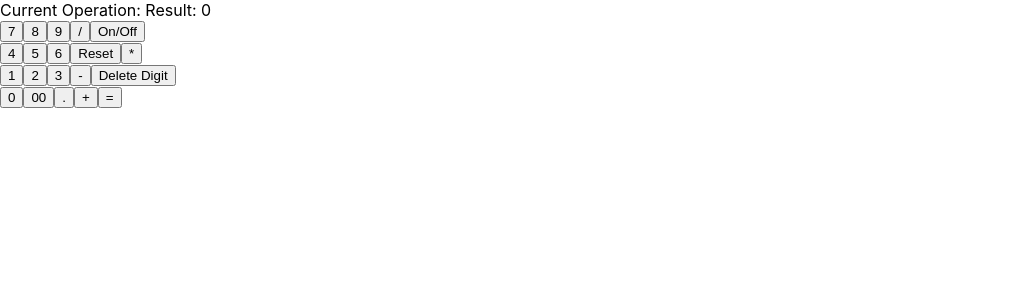
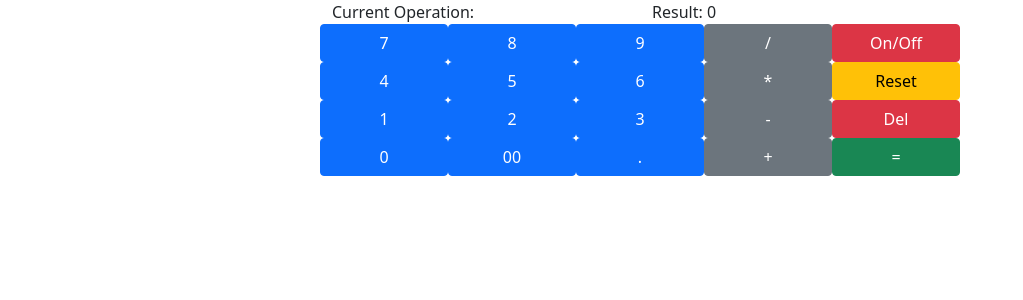
Before and after one commit to apotato369550/react-calculator, a React (Create React App) app: page / in a window 1280 px wide. Shown: the top 300 px of the page, without its empty margins (0-1023 px from the left). Built offline with nearby package versions, Linux system fonts and the light colour scheme.

Commit message:
Imported bootstrap and added button styles

```diff
--- a/package.json
+++ b/package.json
@@ -6,7 +6,7 @@
     "@testing-library/jest-dom": "^5.14.1",
     "@testing-library/react": "^11.2.7",
     "@testing-library/user-event": "^12.8.3",
-    "bootstrap": "^5.1.1",
+    "bootstrap": "^5.1.2",
     "react": "^17.0.2",
     "react-dom": "^17.0.2",
     "react-scripts": "^1.1.5",
--- a/src/App.js
+++ b/src/App.js
@@ -9,16 +9,17 @@ import Reset from './components/reset';
 import Power from './components/power';
 import React, { useState, useEffect } from 'react';
 
+// import/source bootstrap here
+
 function App() {
   const [result, setResult] = useState("0");
   const [currentOperation, setCurrentOperation] = useState("");
   const [expression, setExpression] = useState([])
   const [power, setPower] = useState(true)
-  // test the things
-
+  // fix color theme for buttons
 
   return (
-    <div className="Container">
+    <div className="container w-50">
 
       <div className="row"><span className="col"> Current Operation: {currentOperation}</span> <span className="col"> Result: <Result result={result} /></span> </div>
 
@@ -34,8 +35,8 @@ function App() {
         <Digit number={"4"} result={result} setResult={setResult} currentOperation={currentOperation} setCurrentOperation={setCurrentOperation} expression={expression} setExpression={setExpression} power={power}/>
         <Digit number={"5"} result={result} setResult={setResult} currentOperation={currentOperation} setCurrentOperation={setCurrentOperation} expression={expression} setExpression={setExpression} power={power}/>
         <Digit number={"6"} result={result} setResult={setResult} currentOperation={currentOperation} setCurrentOperation={setCurrentOperation} expression={expression} setExpression={setExpression} power={power}/>
+        <Operation operation={"*"} currentOperation={currentOperation} setCurrentOperation={setCurrentOperation} result={result} setResult={setResult} expression={expression} setExpression={setExpression} power={power}/>
         <Reset setExpression={setExpression} setCurrentOperation={setCurrentOperation} setResult={setResult} power={power}/>
-        <Operation operation={"*"} currentOperation={currentOperation} setCurrentOperation={setCurrentOperation} result={result} setResult={setResult} expression={expression} setExpression={setExpression} power={power}/>
       </div>
 
       <div class="row">
--- a/src/components/decimal.jsx
+++ b/src/components/decimal.jsx
@@ -12,8 +12,10 @@ const Decimal = ({result, setResult, power}) =>{
         }
     }
 
+    // figure out why bootstrap aint working on my react application
+
     return (
-        <button className="row" onClick={addDecimal}>.</button>
+        <button className="col btn btn-primary" onClick={addDecimal}>.</button>
     )
 }
 
--- a/src/components/delete.jsx
+++ b/src/components/delete.jsx
@@ -18,7 +18,7 @@ const Delete = ({result, setResult, power}) =>{
     }
 
     return (
-        <button className="row" onClick={deleteHandler}>Delete Digit</button>
+        <button className="col btn btn-danger" onClick={deleteHandler}>Del</button>
     )
 }
 
--- a/src/components/digit.jsx
+++ b/src/components/digit.jsx
@@ -26,7 +26,7 @@ const Digit = ({number, result, setResult, currentOperation, setCurrentOperation
     }
 
     return (
-        <button className="row" value={number} onClick={digitHandler}>{number}</button>
+        <button type="button" className="col btn btn-primary" value={number} onClick={digitHandler}>{number}</button>
     )
 }
 
--- a/src/components/equals.jsx
+++ b/src/components/equals.jsx
@@ -87,7 +87,7 @@ const Equals = ({result, setResult, expression, setExpression, setCurrentOperati
     }, [expression]);
 
     return (
-        <button className="row" onClick={equalsHandler}>=</button>
+        <button className="col btn btn-success" onClick={equalsHandler}>=</button>
     )
 }
 
--- a/src/components/operation.jsx
+++ b/src/components/operation.jsx
@@ -13,7 +13,7 @@ const Operation = ({operation, result, setResult, setCurrentOperation, expressio
     }
 
     return (
-        <button className="row" onClick={operationHandler}>{operation}</button>
+        <button className="col btn btn-secondary" onClick={operationHandler}>{operation}</button>
     )
 }
 
--- a/src/components/power.jsx
+++ b/src/components/power.jsx
@@ -12,7 +12,7 @@ const Power = ({power, setPower, setResult}) =>{
     }
 
     return (
-        <button className="row" onClick={powerHandler}>On/Off</button>
+        <button className="col btn btn-danger" onClick={powerHandler}>On/Off</button>
     )
 }
 
--- a/src/components/reset.jsx
+++ b/src/components/reset.jsx
@@ -18,7 +18,7 @@ const Reset = ({setExpression, setResult, setCurrentOperation, power}) =>{
     }
 
     return (
-        <button className="row" onClick={resetHandler}>Reset</button>
+        <button className="col btn btn-warning" onClick={resetHandler}>Reset</button>
     )
 }
 
--- a/src/index.js
+++ b/src/index.js
@@ -3,6 +3,7 @@ import ReactDOM from 'react-dom';
 import './index.css';
 import App from './App';
 import reportWebVitals from './reportWebVitals';
+import '../node_modules/bootstrap/dist/css/bootstrap.min.css';
 
 ReactDOM.render(
   <React.StrictMode>
```
Also changed, not shown: 1 other file (tests, documents, lock files or other folders).
